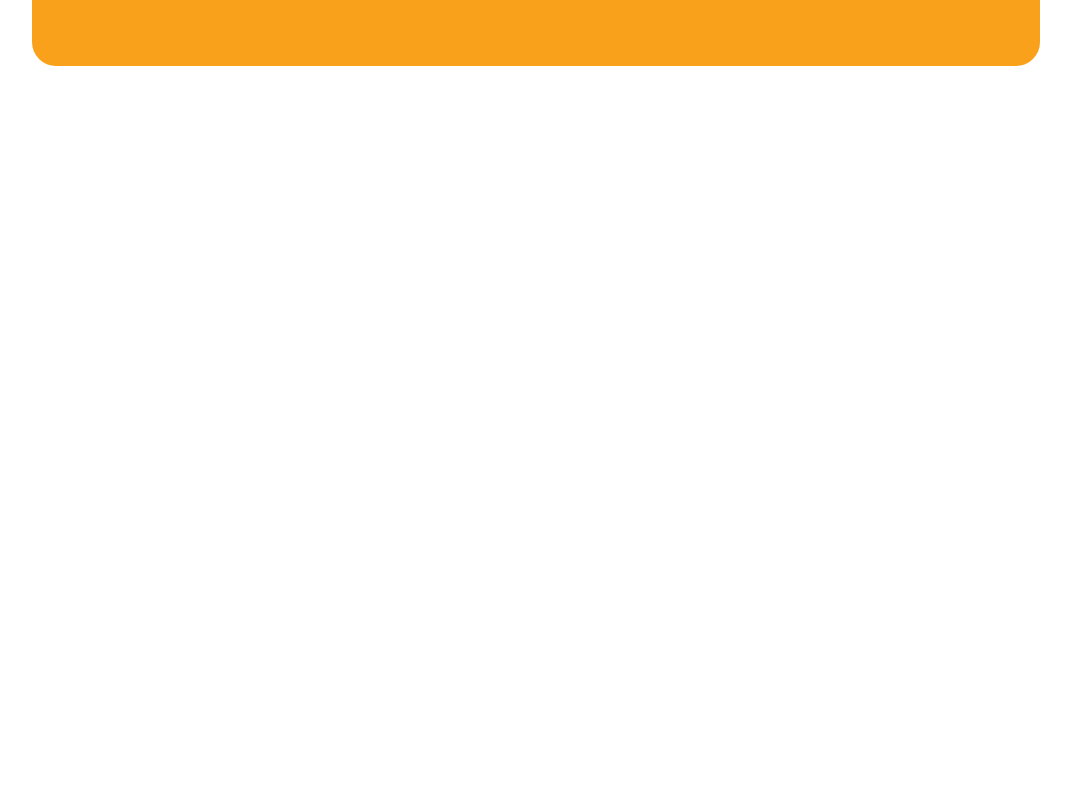
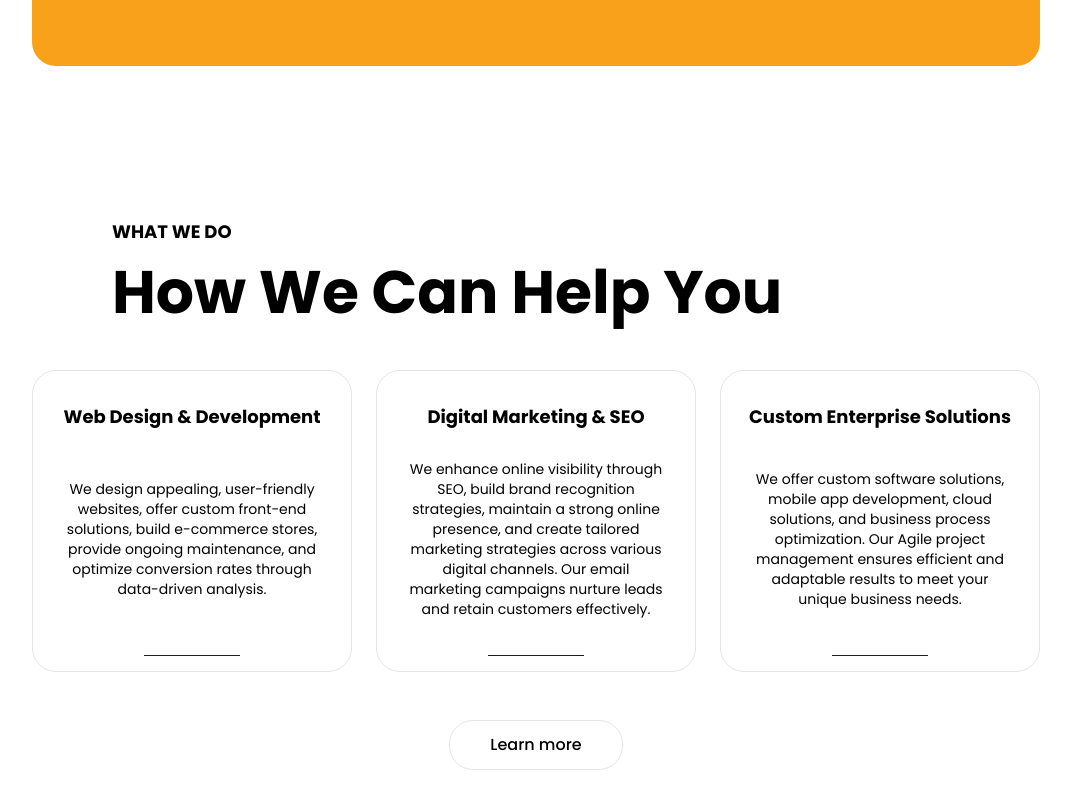
Before and after one commit to iwwan-01/elev8x-website, a Next.js app: page / in a window 1280 px wide. Shown: the part 1620-2428 px from the top of the page, without its empty margins (104-1175 px from the left). Before the commit the page ends 1742 px from the top, so only its background shows below. Built offline with nearby package versions, Linux system fonts and the light colour scheme.

Commit message:
Implemented 'Services' section

```diff
--- /dev/null
+++ b/src/components/Services.jsx
@@ -0,0 +1,81 @@
+import Link from 'next/link'
+
+const Services = () => {
+  return (
+    <section>
+      <div className='flex flex-col justify-center items-center'>
+        <div className='flex flex-col font-poppins gap-y-12 py-24 lg:w-[63rem] w-full container'>
+          {/* Headline Text */}
+          <div className='flex flex-col gap-y-4 lg:px-20 px-10'>
+            <h3 className='uppercase font-bold text-lg'>What we do</h3>
+            <h1 className='font-bold text-6xl'>How We Can Help You</h1>
+          </div>
+          {/* Services Wrapper */}
+          <div className='grid lg:grid-cols-3 gap-x-6 gap-y-10'>
+            <div className='flex items-center justify-center flex-col w-full'>
+              <div className='relative group flex flex-col justify-center items-center overflow-hidden border rounded-3xl bg-white border-neutral-200 h-full w-full gap-y-2 p-8'>
+                <h1 className='font-bold text-lg text-center whitespace-nowrap'>
+                  Web Design & Development
+                </h1>
+                <div className='flex justify-center items-center lg:h-[200px] md:h-[100px] h-[150px]'>
+                  <p className='font-normal text-sm text-center'>
+                    We design appealing, user-friendly websites, offer custom
+                    front-end solutions, build e-commerce stores, provide
+                    ongoing maintenance, and optimize conversion rates through
+                    data-driven analysis.
+                  </p>
+                </div>
+                <div className='absolute bottom-4 w-[30%] h-[0.5px] transition-all duration-300 bg-dark-blue group-hover:w-[75%]' />
+              </div>
+            </div>
+            <div className='flex items-center justify-center flex-col w-full'>
+              <div className='relative group flex flex-col justify-center items-center overflow-hidden border rounded-3xl bg-white border-neutral-200 h-full w-full gap-y-2 p-8'>
+                <h1 className='font-bold text-lg text-center whitespace-nowrap'>
+                  Digital Marketing & SEO
+                </h1>
+                <div className='flex justify-center items-center lg:h-[200px] md:h-[100px] h-[150px]'>
+                  <p className='font-normal text-sm text-center'>
+                    We enhance online visibility through SEO, build brand
+                    recognition strategies, maintain a strong online presence,
+                    and create tailored marketing strategies across various
+                    digital channels. Our email marketing campaigns nurture
+                    leads and retain customers effectively.
+                  </p>
+                </div>
+                <div className='absolute bottom-4 w-[30%] h-[0.5px] transition-all duration-300 bg-dark-blue group-hover:w-[75%]' />
+              </div>
+            </div>
+            <div className='flex items-center justify-center flex-col w-full'>
+              <div className='relative group flex flex-col justify-center items-center overflow-hidden border rounded-3xl bg-white border-neutral-200 h-full w-full gap-y-2 p-8'>
+                <h1 className='font-bold text-lg whitespace-nowrap'>
+                  Custom Enterprise Solutions
+                </h1>
+                <div className='flex justify-center items-center lg:h-[200px] md:h-[100px] h-[150px]'>
+                  <p className='font-normal text-sm text-center'>
+                    We offer custom software solutions, mobile app development,
+                    cloud solutions, and business process optimization. Our
+                    Agile project management ensures efficient and adaptable
+                    results to meet your unique business needs.
+                  </p>
+                </div>
+                <div className='absolute bottom-4 w-[30%] h-[0.5px] transition-all duration-300 bg-dark-blue group-hover:w-[75%]' />
+              </div>
+            </div>
+          </div>
+          <div className='flex justify-center items-center'>
+            <Link href=''>
+              <div className='px-10 py-3 border rounded-3xl w-full relative group flex justify-center items-center overflow-x-hidden bg-white border-neutral-200'>
+                <span className='absolute h-full w-0 inset-0 transition-all group-hover:bg-orange group-hover:w-full duration-500 z-0'></span>
+                <span className='text-md font-medium z-10 group-hover:text-white transition-colors duration-500'>
+                  Learn more
+                </span>
+              </div>
+            </Link>
+          </div>
+        </div>
+      </div>
+    </section>
+  )
+}
+
+export default Services
--- a/src/pages/index.js
+++ b/src/pages/index.js
@@ -1,11 +1,13 @@
 import Main from '../components/Main'
 import USP from '../components/USP'
+import Services from '../components/Services'
 
 const index = () => {
   return (
     <>
       <Main />
       <USP />
+      <Services />
     </>
   )
 }
```
